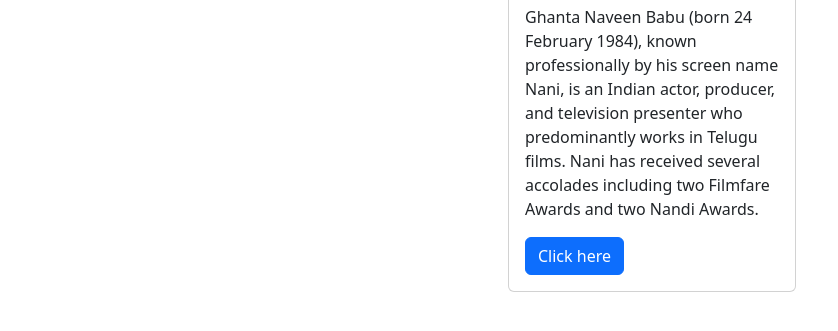
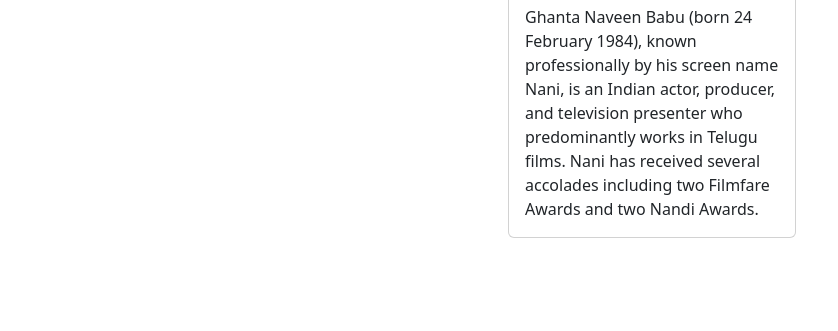
Before and after one commit to SwapnaPasham/Bootstrap, a plain HTML site: page card1.html in a window 1280 px wide. Shown: the part 339-670 px from the top of the page, without its empty margins (0-838 px from the left). Drawn offline with nearby package versions, Linux system fonts and the light colour scheme.

Commit message:
Update card1.html

```diff
--- a/card1.html
+++ b/card1.html
@@ -45,7 +45,7 @@
           <div class="card-body">
             <h5 class="card-title">Natural Star Nani</h5>
             <p class="card-text">Ghanta Naveen Babu (born 24 February 1984), known professionally by his screen name Nani, is an Indian actor, producer, and television presenter who predominantly works in Telugu films. Nani has received several accolades including two Filmfare Awards and two Nandi Awards.</p>
-            <a href="card1.html" class="btn btn-primary">Click here</a>
+
           </div>
         </div>
       </div>
```
